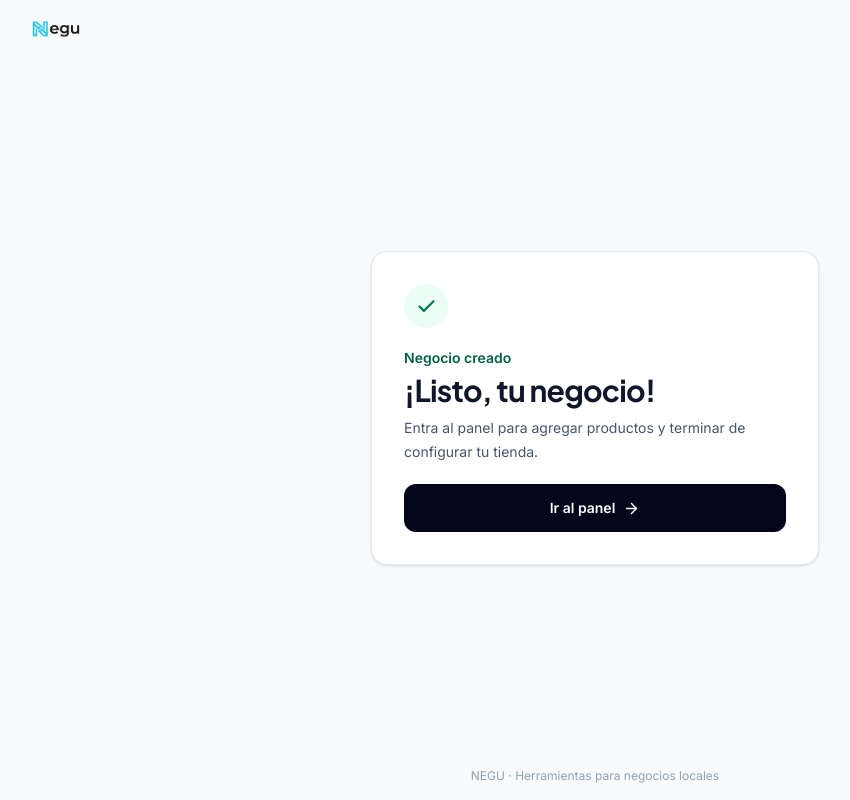
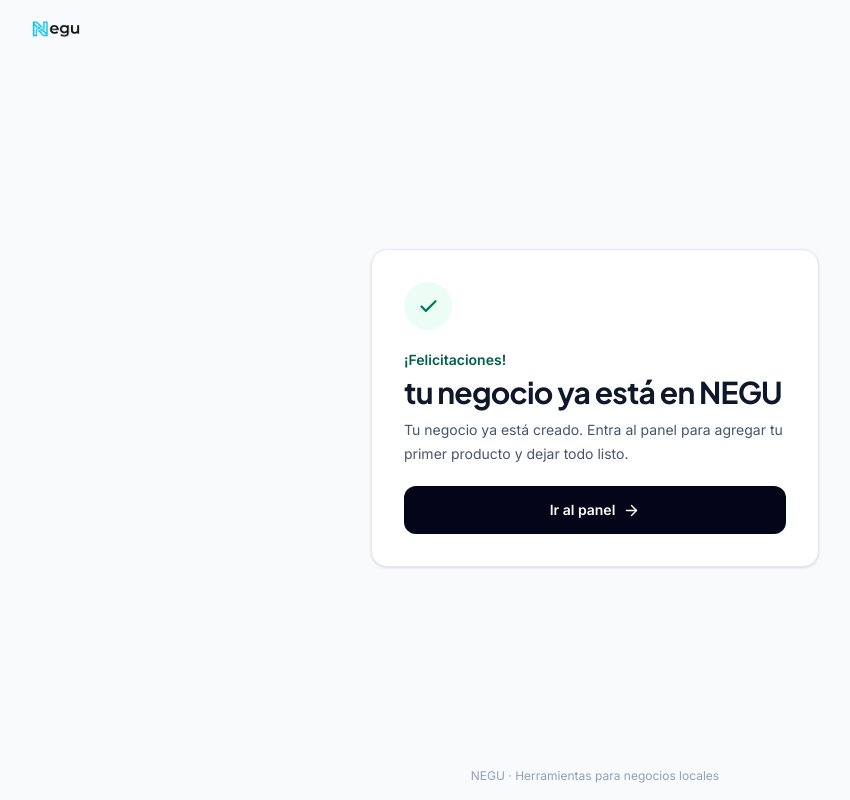
Before and after one commit to Josue777h/dogcity, a React (Vite) app in the folder camly-app/: page /bienvenido in a window 1280 px wide. Shown: the whole page, without its empty margins (45-895 px from the left). Built offline with nearby package versions, Linux system fonts and the light colour scheme; no server answers.

Commit message:
ux: celebra la creación de tienda y elimina enlace vacío

```diff
--- a/camly-app/src/features/marketing/WelcomePage.jsx
+++ b/camly-app/src/features/marketing/WelcomePage.jsx
@@ -1,6 +1,6 @@
 import { useEffect, useState } from 'react';
 import { Link } from 'react-router-dom';
-import { ArrowRight, Check, ExternalLink, LoaderCircle } from 'lucide-react';
+import { ArrowRight, Check, LoaderCircle } from 'lucide-react';
 import { getSupabase } from '../../lib/supabase';
 import { useAuthStore, useBusinessStore, useToastStore } from '../../stores';
 import SaaSLogo from '../../components/common/SaaSLogo';
@@ -38,9 +38,6 @@
     return () => { active = false; };
   }, [business, session?.user?.id, setBusiness, addToast]);
 
-  const storeUrl = business?.nombre
-    ? `${window.location.origin}/${business.nombre}`
-    : '';
   const businessName = business?.nombre_visible || business?.nombre || 'tu negocio';
 
   return (
@@ -55,22 +52,30 @@
       </header>
 
       <section className="flex flex-1 items-center justify-center py-8">
-        <div className="w-full max-w-md rounded-2xl border border-slate-200 bg-white p-6 shadow-sm sm:p-8">
-          <div className="flex h-11 w-11 items-center justify-center rounded-full bg-emerald-50 text-emerald-700">
+        <div className="animate-fade-in-up w-full max-w-md rounded-2xl border border-slate-200 bg-white p-6 shadow-sm sm:p-8">
+          <div className="success-mark-pop relative flex h-12 w-12 items-center justify-center rounded-full bg-emerald-50 text-emerald-700">
+            {!loadingBusiness && <div aria-hidden="true" className="success-confetti">
+              <span style={{ '--confetti-x': '-25px', '--confetti-y': '-28px', '--confetti-rotate': '-35deg' }} />
+              <span style={{ '--confetti-x': '2px', '--confetti-y': '-37px', '--confetti-rotate': '20deg' }} />
+              <span style={{ '--confetti-x': '29px', '--confetti-y': '-25px', '--confetti-rotate': '55deg' }} />
+              <span style={{ '--confetti-x': '-33px', '--confetti-y': '3px', '--confetti-rotate': '28deg' }} />
+              <span style={{ '--confetti-x': '34px', '--confetti-y': '6px', '--confetti-rotate': '-25deg' }} />
+              <span style={{ '--confetti-x': '-22px', '--confetti-y': '28px', '--confetti-rotate': '62deg' }} />
+              <span style={{ '--confetti-x': '22px', '--confetti-y': '30px', '--confetti-rotate': '-55deg' }} />
+            </div>}
             {loadingBusiness ? <LoaderCircle size={21} className="animate-spin" /> : <Check size={21} strokeWidth={2.5} />}
           </div>
-          <p className="mt-5 text-sm font-semibold text-emerald-800">{loadingBusiness ? 'Un momento' : 'Negocio creado'}</p>
+          <p className="mt-5 text-sm font-semibold text-emerald-800">{loadingBusiness ? 'Un momento' : '¡Felicitaciones!'}</p>
           <h1 className="mt-1 text-2xl font-bold tracking-tight sm:text-3xl">
-            {loadingBusiness ? 'Cargando tu tienda…' : `¡Listo, ${businessName}!`}
+            {loadingBusiness ? 'Cargando tu tienda…' : `${businessName} ya está en NEGU`}
           </h1>
           <p className="mt-2 text-sm leading-6 text-slate-600">
-            Entra al panel para agregar productos y terminar de configurar tu tienda.
+            Tu negocio ya está creado. Entra al panel para agregar tu primer producto y dejar todo listo.
           </p>
 
           <Link to="/admin" className="mt-5 inline-flex min-h-12 w-full items-center justify-center gap-2 rounded-xl bg-slate-950 px-4 text-sm font-semibold text-white transition hover:bg-slate-800 focus-visible:outline focus-visible:outline-2 focus-visible:outline-offset-2 focus-visible:outline-slate-950">
             Ir al panel <ArrowRight size={17} />
           </Link>
-          {storeUrl && <a href={storeUrl} target="_blank" rel="noreferrer" className="mt-3 inline-flex min-h-10 w-full items-center justify-center gap-1.5 text-sm font-medium text-slate-600 hover:text-slate-950">Ver catálogo <ExternalLink size={14} /></a>}
         </div>
       </section>
       <footer className="mx-auto w-full max-w-6xl py-4 text-center text-xs text-slate-400">NEGU · Herramientas para negocios locales</footer>
--- a/camly-app/src/index.css
+++ b/camly-app/src/index.css
@@ -287,6 +287,32 @@
 @keyframes scale-in { from { opacity: 0; transform: scale(0.98); } to { opacity: 1; transform: scale(1); } }
 @keyframes slide-up { from { opacity: 0; transform: translateY(12px); } to { opacity: 1; transform: translateY(0); } }
 @keyframes skeleton-pulse { 0%, 100% { opacity: 1; } 50% { opacity: 0.5; } }
+@keyframes success-mark-pop {
+  0% { opacity: 0; transform: scale(.68); }
+  70% { opacity: 1; transform: scale(1.12); }
+  100% { opacity: 1; transform: scale(1); }
+}
+@keyframes success-confetti-burst {
+  0% { opacity: 0; transform: translate3d(0, 0, 0) scale(.35) rotate(0deg); }
+  18% { opacity: 1; }
+  100% { opacity: 0; transform: translate3d(var(--confetti-x), var(--confetti-y), 0) scale(1) rotate(var(--confetti-rotate)); }
+}
+
+.success-mark-pop { animation: success-mark-pop 460ms cubic-bezier(.2,.8,.25,1.2) both; }
+.success-confetti { position: absolute; inset: 0; pointer-events: none; }
+.success-confetti span {
+  position: absolute;
+  top: 50%;
+  left: 50%;
+  width: 5px;
+  height: 8px;
+  border-radius: 2px;
+  background: #0284c7;
+  animation: success-confetti-burst 720ms cubic-bezier(.18,.67,.35,1) both;
+}
+.success-confetti span:nth-child(2n) { background: #059669; }
+.success-confetti span:nth-child(3n) { background: #94a3b8; }
+.success-confetti span:nth-child(4n) { background: #0f172a; }
 
 .animate-fade-in     { animation: fade-in     200ms ease-out forwards; }
 .animate-fade-in-up  { animation: fade-in-up  220ms ease-out forwards; }
```
